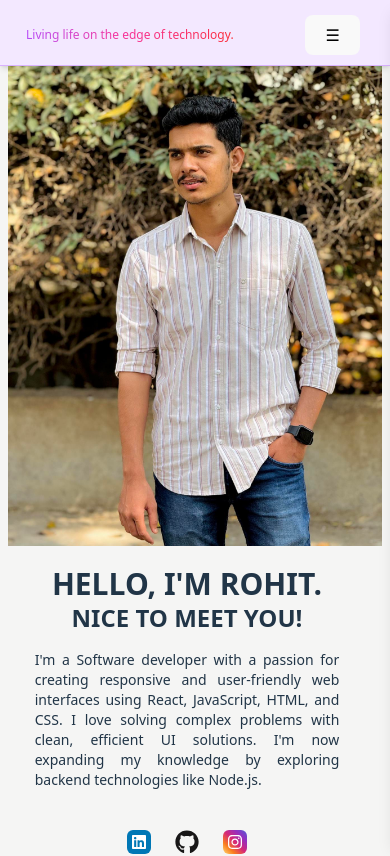
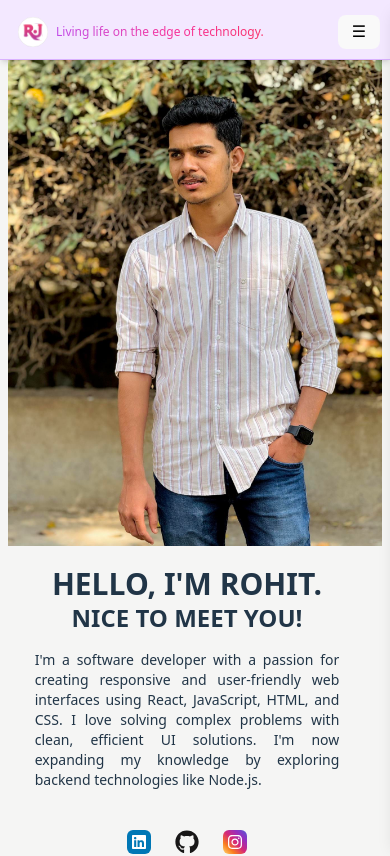
Before and after one commit to Rohit-Jadhav-45/rohitjadhav-personal-site, a React (Vite) app: page / in a window 390 px wide. Shown: the top 856 px of the page. Built offline with nearby package versions, Linux system fonts and the light colour scheme.

Commit message:
Small alignment changes

```diff
--- a/src/Components/Dashboard/Dashboard.jsx
+++ b/src/Components/Dashboard/Dashboard.jsx
@@ -5,6 +5,7 @@
 import './Dashboard.css';
 import Social from '../SocialMedia/Social';
 import Media from '../../assets/Media.jpg'
+
 
 const Dashboard = () => {
   return (
@@ -28,7 +29,7 @@
             <h2 className="text-3xl font-bold fade-in-up text-center md:text-left">HELLO, I'M ROHIT.</h2>
             <h2 className="text-2xl font-bold fade-in-up text-center md:text-left">NICE TO MEET YOU!</h2>
             <p className="mt-4 fade-in-up text-justify text-sm md:text-base px-4 md:px-0">
-              I'm a Software developer with a passion for creating responsive and user-friendly web interfaces using React,
+              I'm a software developer with a passion for creating responsive and user-friendly web interfaces using React,
               JavaScript, HTML, and CSS. I love solving complex problems with clean, efficient UI solutions. I'm now expanding
               my knowledge by exploring backend technologies like Node.js.
             </p>
--- a/src/Components/Header/Header.css
+++ b/src/Components/Header/Header.css
@@ -8,7 +8,7 @@
 .header_Main {
   display: flex;
   justify-content: end;
-  padding: 15px 30px 10px 10px;
+  padding: 15px 10px 10px 10px;
 }
 
 .list_Item {
@@ -43,3 +43,6 @@
 body.menu-open {
   overflow: hidden;
 }
+.toggleButton{
+  padding: 0.4em 0.8em !important;
+}
--- a/src/Components/Header/Header.jsx
+++ b/src/Components/Header/Header.jsx
@@ -1,5 +1,6 @@
 import React, { useState } from 'react';
 import './Header.css';
+import Logo from '../../assets/Logo.svg'
 
 const Header = () => {
   const [isOpen, setIsOpen] = useState(false);
@@ -8,8 +9,8 @@
 
   return (
    <div className="header_Main bg-purple-100 shadow-md border-b border-purple-300 w-full fixed top-0 z-50 px-6 py-4 flex items-center justify-between">
-<div className="text-xs sm:text-sm md:text-base font-medium text-left w-full pl-4 sm:pl-6 md:pl-10 whitespace-nowrap bg-gradient-to-r from-purple-500 via-pink-500 to-red-500 bg-clip-text text-transparent">
-  Living life on the edge of technology.
+<div className="flex items-center gap-2 text-xs sm:text-sm md:text-base font-medium text-left w-full pl-2 sm:pl-2 md:pl-5 whitespace-nowrap bg-gradient-to-r from-purple-500 via-pink-500 to-red-500 bg-clip-text text-transparent">
+  <img src={Logo} style={{height:"30px"}} alt='Logo'/>Living life on the edge of technology.
 </div>
 
 
@@ -25,8 +26,8 @@
       </div>
 
       {/* Mobile Hamburger Icon */}
-      <div className="flex md:hidden justify-end w-full">
-        <button onClick={toggleMenu} className="text-3xl font-bold text-black focus:outline-none">
+      <div className="flex md:hidden justify-end w-2%">
+        <button onClick={toggleMenu} className="toggleButton text-3xl font-bold text-black focus:outline-none">
           ☰
         </button>
       </div>
```
Also changed, not shown: src/assets/Logo.svg (added).
